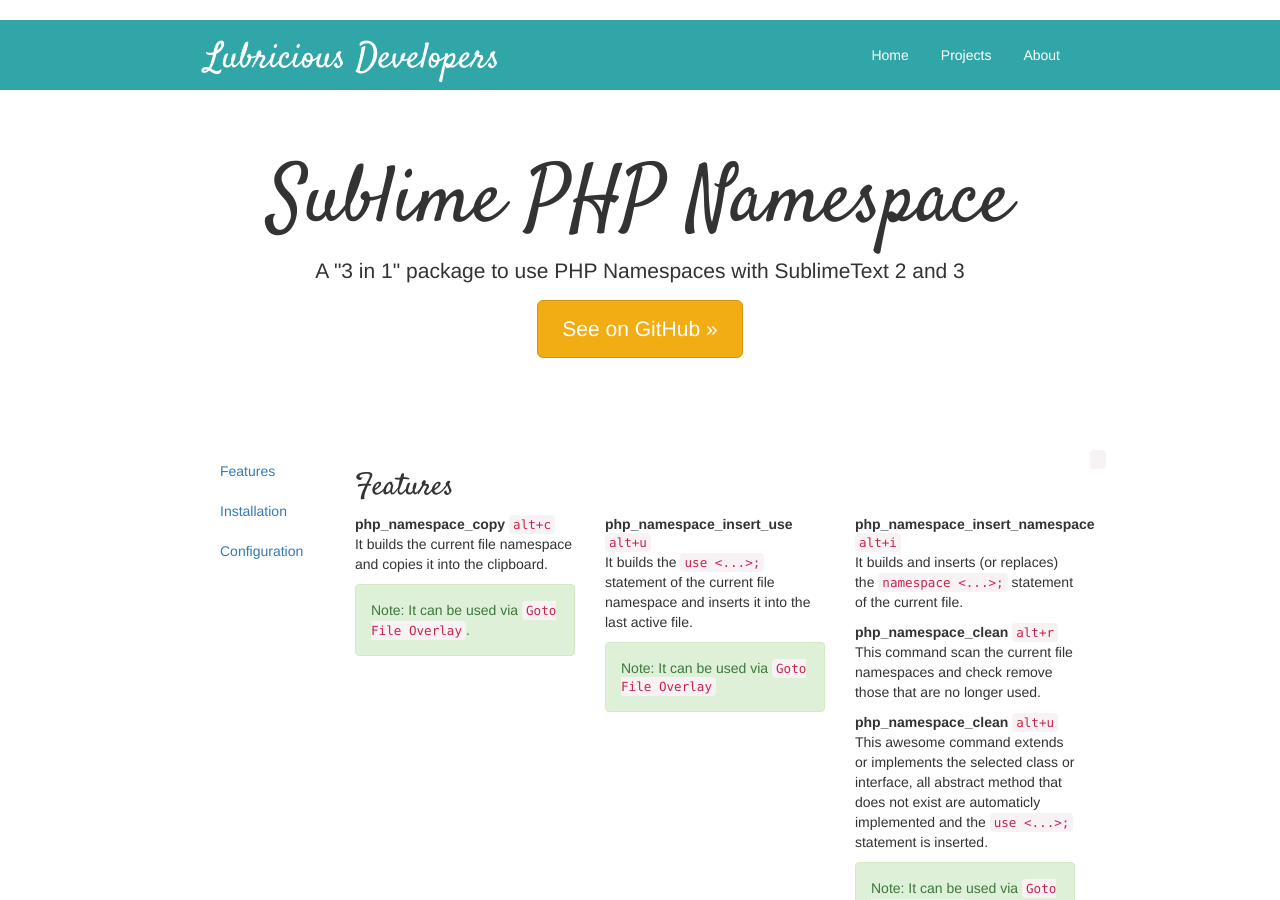
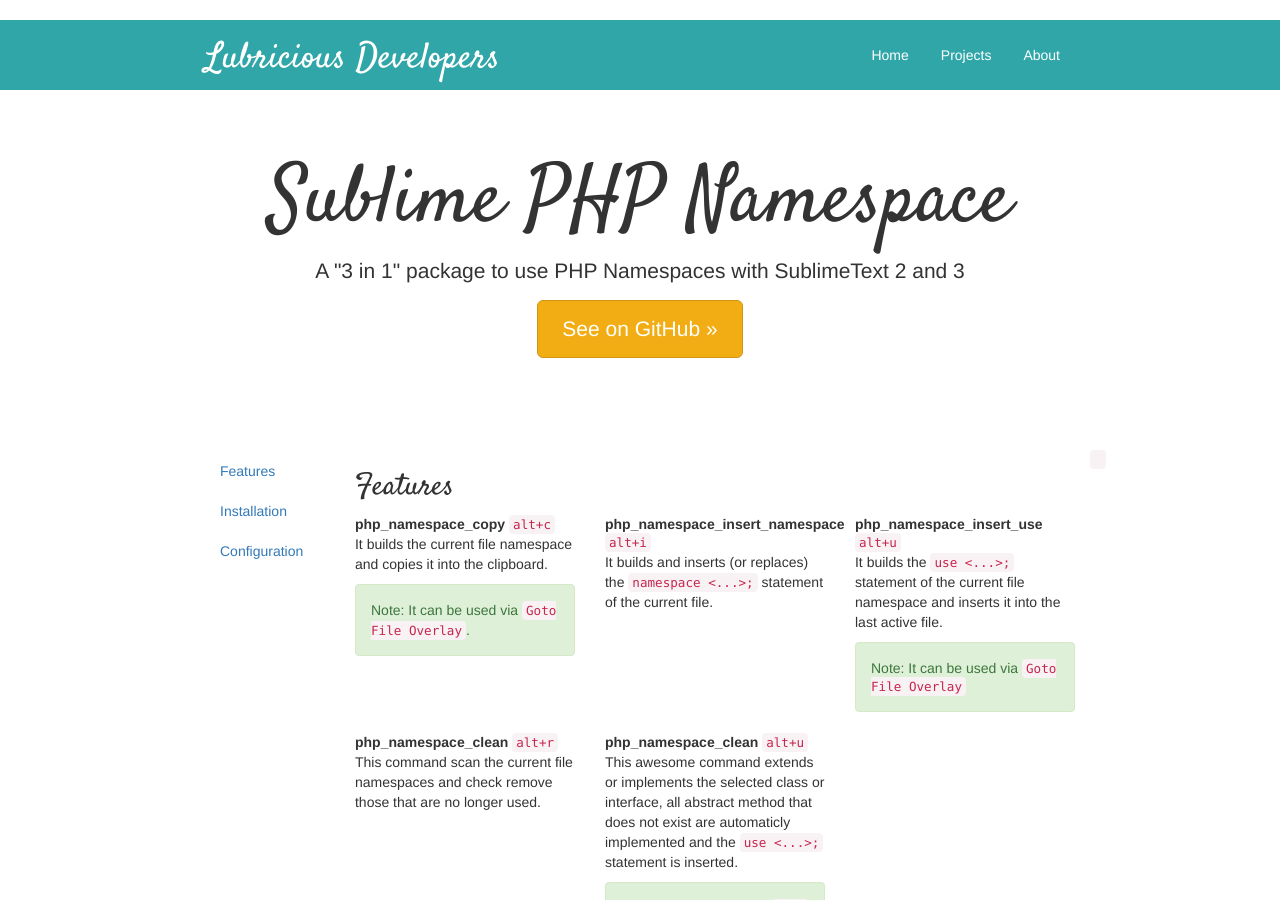
Before and after one commit to LubriciousDevelopers/lubriciousdevelopers.github.io, a Jekyll site: the page built from projects/sublime-php-namespace/index.html, in a window 1280 px wide and 900 px high. Built offline with Jekyll 4.4.1, drawn with Linux system fonts in a browser that asks for light colours; nearby versions of some CDN libraries; some of the changed lines change nothing that is shown.

Commit message:
Add doc for php namespace

```diff
--- a/projects/sublime-php-namespace/index.html
+++ b/projects/sublime-php-namespace/index.html
@@ -33,15 +33,15 @@
                     <div class="alert alert-success">Note: It can be used via <code>Goto File Overlay</code>.</div>
                 </div>
                 <div class="col-lg-4">
+                    <strong>php_namespace_insert_namespace</strong>
+                    <code>alt+i</code>
+                    <p>It builds and inserts (or replaces) the <code>namespace <...>;</code> statement of the current file.</p>
+                </div>
+                <div class="col-lg-4">
                     <strong>php_namespace_insert_use</strong>
                     <code>alt+u</code>
                     <p>It builds the <code>use <...>;</code> statement of the current file namespace and inserts it into the last active file.</p>
                     <div class="alert alert-success">Note: It can be used via <code>Goto File Overlay</code></div>
-                </div>
-                <div class="col-lg-4">
-                    <strong>php_namespace_insert_namespace</strong>
-                    <code>alt+i</code>
-                    <p>It builds and inserts (or replaces) the <code>namespace <...>;</code> statement of the current file.</p>
                 </div>
                 <div class="col-lg-4">
                     <strong>php_namespace_clean</strong>
```
